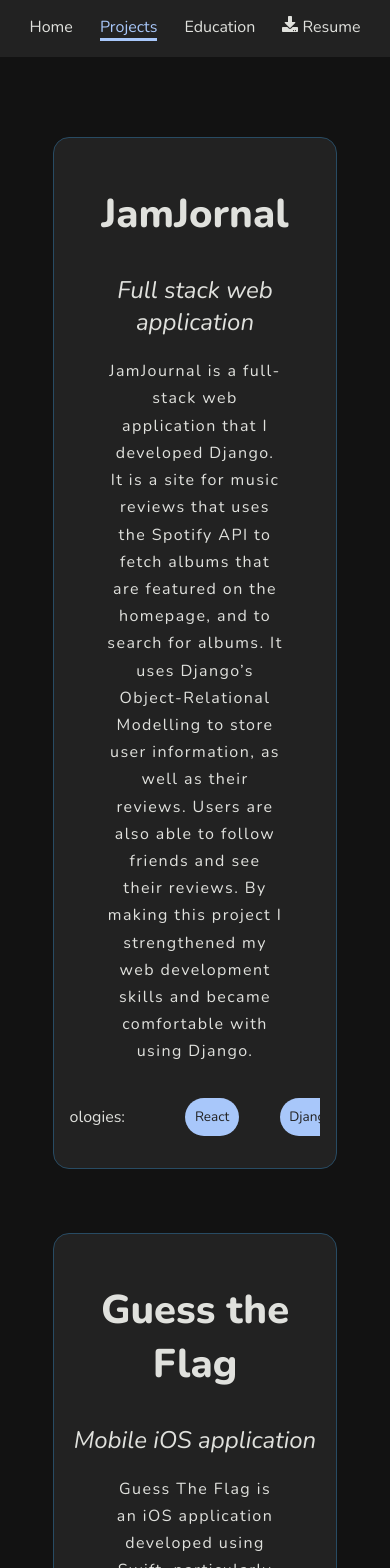
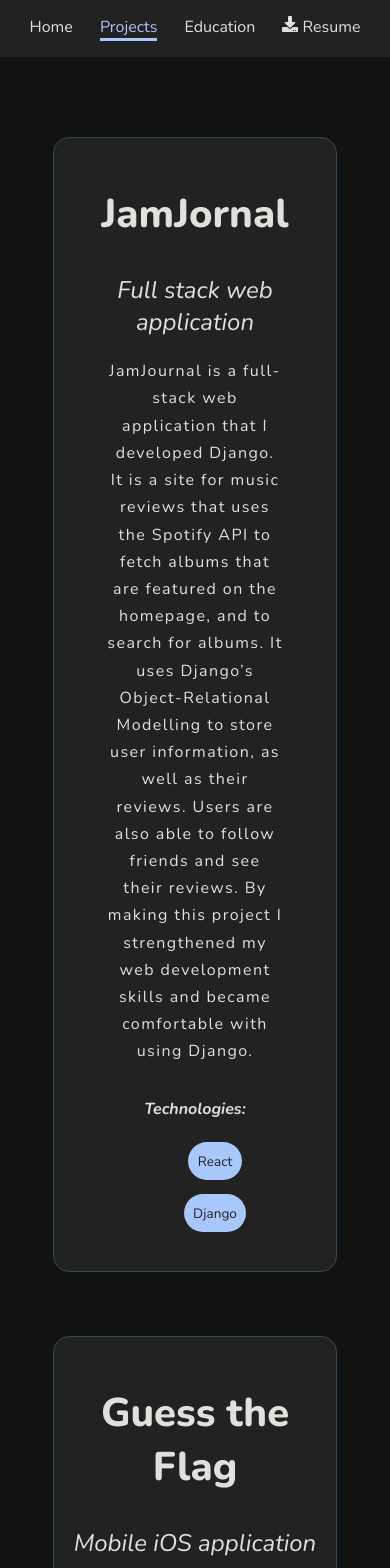
Before and after one commit to wuhibm/profile, a React (Vite) app: page /projects in a window 390 px wide. Shown: the top 1568 px of the page. Built offline with nearby package versions, Linux system fonts and the light colour scheme.

Commit message:
Made design more responsive for smaller resolutions

```diff
--- a/src/components/List.jsx
+++ b/src/components/List.jsx
@@ -3,7 +3,7 @@
 export default function List(props) {
     return (
         <div className="list-display">
-            <p>{props.title}</p>
+            <p className="list-title">{props.title}</p>
             <ul className="list">
                 {props.items.map(item => <li className="list-item" key={item}>{item}</li>)}
             </ul>
--- a/src/components/Navbar.jsx
+++ b/src/components/Navbar.jsx
@@ -11,7 +11,7 @@
                 <NavLink to="/" className={clsx("nav-link", props.active === "home" && "active")}>Home</NavLink>
                 <NavLink to="/projects" className={clsx("nav-link", props.active === "projects" && "active")}>Projects</NavLink>
                 <NavLink to="/education" className={clsx("nav-link", props.active === "education" && "active")}>Education</NavLink>
-                <a href="src/assets/Resume.pdf" className={clsx("nav-link", props.active === "resume" && "active")} download={true}> <FaDownload /> Resume</a>
+                <a href="src/assets/Resume.pdf" className={clsx("nav-link", props.active === "resume" && "active")} download={true}> <FaDownload title='Download Icon' /> Resume</a>
             </nav>
         </header>)
 }
--- a/src/pages/Home.jsx
+++ b/src/pages/Home.jsx
@@ -10,29 +10,29 @@
 export default function Home() {
 
     const skills = [{
-        icon: <FaHtml5 />,
+        icon: <FaHtml5 title="HTMl Logo" />,
         body: "HTML"
     },
     {
-        icon: <FaCss3 />,
+        icon: <FaCss3 title="CSS logo" />,
         body: "CSS"
     }, {
-        icon: <FaJs />,
+        icon: <FaJs title="JavaScript logo" />,
         body: "JavaScript"
     }, {
-        icon: <FaReact />,
+        icon: <FaReact title="React logo" />,
         body: "React"
     }, {
-        icon: <FaJava />,
+        icon: <FaJava title="Java logo" />,
         body: "Java"
     }, {
-        icon: <FaPython />,
+        icon: <FaPython title="Python logo" />,
         body: "Python"
     }, {
-        icon: <FaSwift />,
+        icon: <FaSwift title="Swift logo" />,
         body: "Swift"
     }, {
-        icon: <SiDjango />,
+        icon: <SiDjango title="Django logo" />,
         body: "Django"
     },
     ]
@@ -45,8 +45,8 @@
                     <h1 className="profile-title">Hi! I'm Wuhib</h1>
                 </section>
                 <section className="socials">
-                    <a className="social-link" href="https://github.com/wuhibm" target="__blank" ><FaGithub size="2em" /></a>
-                    <a className="social-link" href="https://www.linkedin.com/in/wuhib-mezemir/" target="__blank" ><FaLinkedin size="2em" /></a>
+                    <a className="social-link" href="https://github.com/wuhibm" target="__blank" ><FaGithub title="GitHub Logo" size="2em" /></a>
+                    <a className="social-link" href="https://www.linkedin.com/in/wuhib-mezemir/" target="__blank" ><FaLinkedin title="LinkedIn Logo" size="2em" /></a>
                 </section>
                 <section className="profile-card">
                     <img className="profile-photo" src="src/assets/1736829147488.jpeg" alt="Profile Photo" />
--- a/src/styles/Home.css
+++ b/src/styles/Home.css
@@ -48,6 +48,7 @@
 .skills {
     width: 60%;
     display: flex;
+    flex-wrap: wrap;
     justify-content: space-around;
     margin: 0 auto;
 }
--- a/src/styles/List.css
+++ b/src/styles/List.css
@@ -1,6 +1,11 @@
 .list {
     list-style: none;
     display: flex;
+}
+
+.list-title {
+    font-weight: bold;
+    font-style: oblique;
 }
 
 .list-item {
@@ -18,3 +23,34 @@
     overflow: scroll;
     justify-content: center;
 }
+
+@media (max-width: 1410px) {
+    .list-display {
+        display: block;
+    }
+
+    .list {
+        justify-content: center;
+    }
+}
+
+@media (max-width: 1185px) {
+    .list-display {
+        display: block;
+    }
+
+    .list {
+        display: flex;
+        flex-direction: column;
+    }
+
+    .list-item {
+        background-color: #a8c7fa;
+        font-size: 0.85em;
+        color: #222222;
+        padding: 0.7em;
+        border-radius: 2em;
+        margin: 0.5em auto;
+        max-width: fit-content;
+    }
+}
--- a/src/styles/Skill.css
+++ b/src/styles/Skill.css
@@ -3,6 +3,6 @@
     padding: 0.5em;
     display: flex;
     align-items: center;
-    gap: 0.2em;
+    margin: 0.3em;
     border-radius: 0.4em;
 }
```
